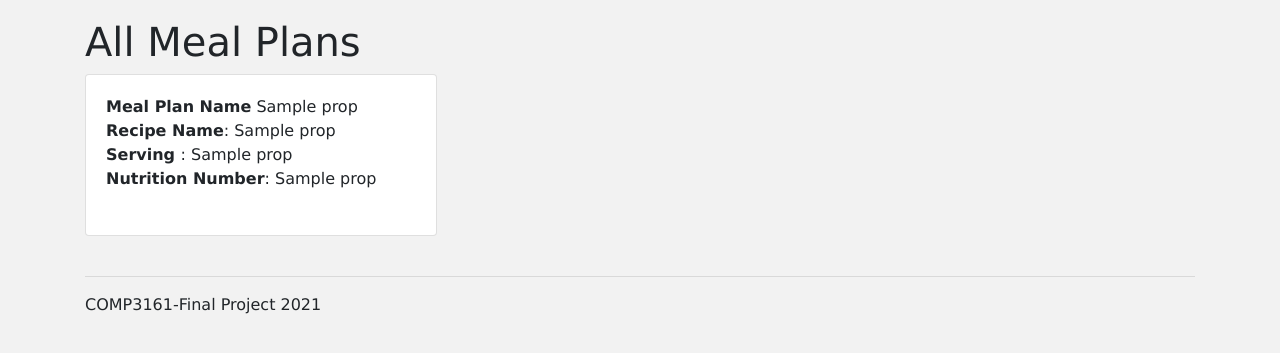
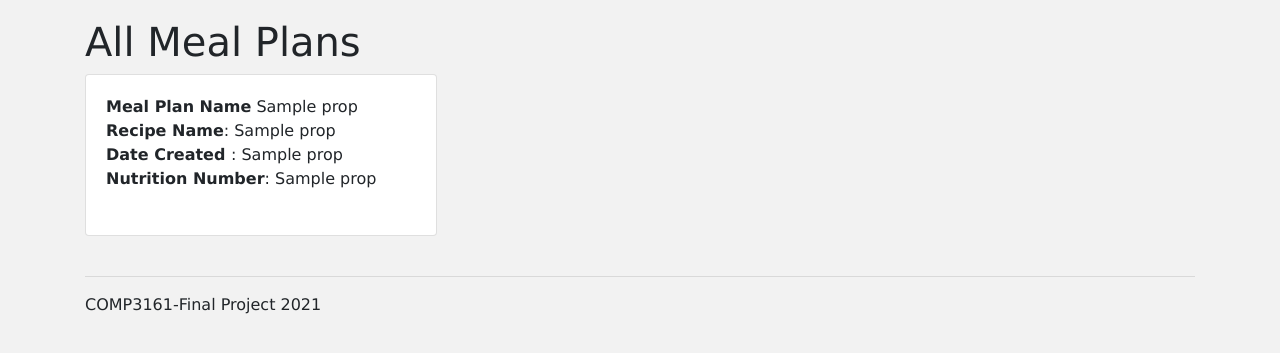
Before and after one commit to ChevaunBent/Comp3161-FinalProject, a Flask app: template app/templates/meals.html in a window 1280 px wide. Shown: the part 56-409 px from the top of the page. Run offline with Flask 2, Linux system fonts and the light colour scheme; the template is opened without the code that fills it: most values are stand-ins (such as "Sample title", 1, 10 or a date in 2020); some libraries are stand-ins or nearby versions.

Commit message:
Minor Changes

```diff
--- a/app/templates/meals.html
+++ b/app/templates/meals.html
@@ -8,7 +8,7 @@
         <div class="card-body">
             <span class="title"><b>Meal Plan Name</b> {{ prop[1]}}</span><br>
             <span class="title"> <b>Recipe Name</b>: {{ meals[29][1] }}</span><br>
-            <span class="ins"> <b> Serving </b>: {{ meals[29][2] }}</span><br>
+            <span class="ins"> <b> Date Created </b>: {{ meals[29][2] }}</span><br>
             <span class="ins"> <b> Nutrition Number</b>: {{ meals[29][3] }}</span><br>
             <div>
 
```
